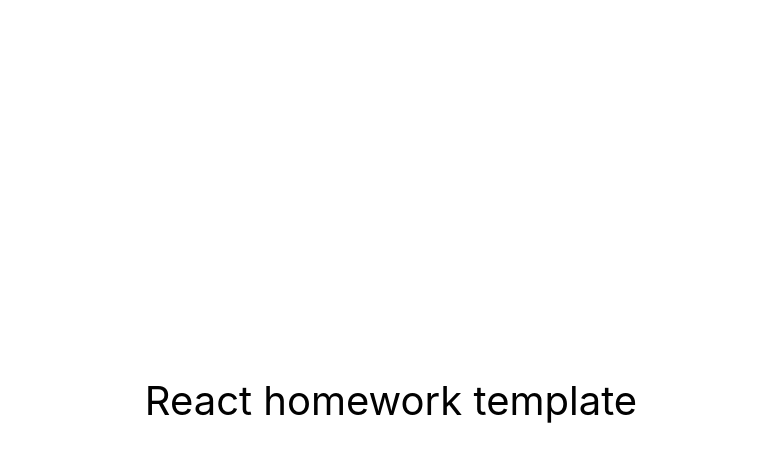
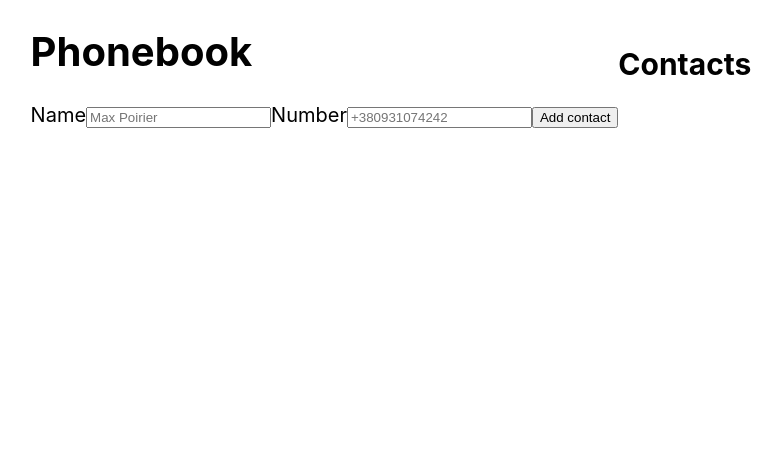
Before and after one commit to KostiZin/goit-react-hw-02-phonebook, a React (Create React App) app: page / in a window 1280 px wide. Shown: the top 462 px of the page, without its empty margins (249-1031 px from the left). Built offline with nearby package versions, Linux system fonts and the light colour scheme.

Commit message:
1st push

```diff
--- a/package.json
+++ b/package.json
@@ -7,10 +7,14 @@
     "@testing-library/jest-dom": "^5.16.3",
     "@testing-library/react": "^12.1.4",
     "@testing-library/user-event": "^13.5.0",
+    "formik": "^2.4.3",
+    "nanoid": "^4.0.2",
     "react": "^18.1.0",
     "react-dom": "^18.1.0",
     "react-scripts": "5.0.1",
-    "web-vitals": "^2.1.3"
+    "styled-components": "^6.0.7",
+    "web-vitals": "^2.1.3",
+    "yup": "^1.2.0"
   },
   "scripts": {
     "start": "react-scripts start",
--- a/src/components/App.jsx
+++ b/src/components/App.jsx
@@ -1,16 +1,98 @@
-export const App = () => {
+import React, { Component } from 'react';
+import { ContactForm } from './ContactForm';
+import { ContactList } from './ContactList';
+
+// export class App extends Component {
+//   state = {
+//     contacts: [],
+//     name: '',
+//   };
+
+//   // data is something that we get from the children when the button has been clicked (submit): we need to pass it on to the chiild as a prop
+//   handleSubmitSata = data => {
+//     console.log(data);
+
+//     // overwrite the excisting data
+//     this.setState(data);
+//   };
+
+//   render() {
+//     const { name } = this.state;
+
+//     return (
+//       <div>
+//         {/* in this case onSubmit it is just a name of the prop, we can use any name we want */}
+//         <Form onSubmit={this.handleSubmitSata} />
+//         <div>
+//           <h2>Contacts</h2>
+//           <ul>
+//             <li>{name}</li>
+//           </ul>
+//         </div>
+//       </div>
+//     );
+//   }
+// }
+
+export class App extends Component {
+  state = {
+    contacts: [
+      { id: 'id-1', name: 'Rosie Simpson', number: '459-12-56' },
+      { id: 'id-2', name: 'Hermione Kline', number: '443-89-12' },
+      { id: 'id-3', name: 'Eden Clements', number: '645-17-79' },
+      { id: 'id-4', name: 'Annie Copeland', number: '227-91-26' },
+    ],
+    filter: '',
+    name: '',
+    number: '',
+  };
+
+  handleAddContact = newContact => {
+    // overwrite the excisting data
+    // newContact is an object (initialValues) with name, id and number
+    this.setState(prevState => {
+      return {
+        contacts: [...prevState.contacts, newContact],
+      };
+    });
+
+    console.log('new contact:', newContact);
+    console.log(this.state.contacts);
+  };
+
+  //   handleSubmitSata = data => {
+
+  //     console.log(data);
+
+  //     // overwrite the excisting data
+  //     this.setState(data);
+  //   };
+
+  render() {
+    const { contacts } = this.state;
+
     return (
       <div
         style={{
-        height: '100vh',
+          height: '100%',
           display: 'flex',
           justifyContent: 'center',
           alignItems: 'center',
-        fontSize: 40,
-        color: '#010101'
+          fontSize: 20,
+          color: '#010101',
         }}
       >
-      React homework template
+        <div>
+          <h1>Phonebook</h1>
+          <ContactForm onAdd={this.handleAddContact} />
+        </div>
+        <div>
+          <h2>Contacts</h2>
+          <ContactList />
+        </div>
+        {/* <Filter />
+         */}
       </div>
     );
-};
+  }
+}
--- /dev/null
+++ b/src/components/ContactForm.js
@@ -0,0 +1,108 @@
+import React, { Component } from 'react';
+
+// export class Form extends Component {
+//   state = {
+//     name: '',
+//   };
+//   // the method that adds the value from the form to the state. The method is looking at the name='xxx' from input
+//   handleChange = e => {
+//     const { name, value } = e.currentTarget;
+//     this.setState({ [name]: value });
+//   };
+
+//   handleCreate = e => {
+//     e.preventDefault();
+
+//     console.log(this.state);
+
+//     // since we passed on this function as a prop, we can call it here. And here we can decide what information (data!!!!!!!! from the original function) will go to the original function as data!!!
+//     this.props.onSubmit(this.state);
+
+//     // now we need to call reset (after we added data to APP)
+
+//     this.reset();
+//   };
+
+//   // we will reset the form
+//   reset = () => {
+//     this.setState({ name: '' });
+//   };
+
+//   render() {
+//     const { name } = this.state;
+//     return (
+//       <form onSubmit={this.handleCreate}>
+//         <h2>Phonebook</h2>
+//         <label htmlFor="name">
+//           Name
+//           <input
+//             type="text"
+//             name="name"
+//             value={name}
+//             onChange={this.handleChange}
+//             pattern="^[a-zA-Zа-яА-Я]+(([' -][a-zA-Zа-яА-Я ])?[a-zA-Zа-яА-Я]*)*$"
+//             title="Name may contain only letters, apostrophe, dash and spaces. For example Adrian, Jacob Mercer, Charles de Batz de Castelmore d'Artagnan"
+//             required
+//           />
+//         </label>
+//         <button type="submit">Add contact</button>
+//       </form>
+//     );
+//   }
+// }
+
+import { StyledError } from './ContactForm.styled';
+import { Formik, Field, Form } from 'formik';
+import * as Yup from 'yup';
+import { nanoid } from 'nanoid';
+
+const schema = Yup.object().shape({
+  name: Yup.string().required(
+    "Name may contain only letters, apostrophe, dash and spaces. For example Adrian, Jacob Mercer, Charles de Batz de Castelmore d'Artagnan"
+  ),
+  number: Yup.number().required(
+    'Phone number must be digits and can contain spaces, dashes, parentheses and can start with +'
+  ),
+});
+
+export class ContactForm extends Component {
+  state = {
+    name: '',
+    number: '',
+  };
+
+  render() {
+    return (
+      <Formik
+        // it is initial value of our input
+        initialValues={{
+          name: '',
+          number: '',
+        }}
+        validationSchema={schema}
+        onSubmit={(values, actions) => {
+          // all values from initialValues when we click 'submit'
+          // if it is class and not just const we need to use this.props.FUNCTION() if we want to use a functioon from the main page (APP)
+          this.props.onAdd({ ...values, id: nanoid() });
+          actions.resetForm();
+        }}
+      >
+        <Form>
+          <label>
+            Name
+            <Field name="name" placeholder="Max Poirier" />
+            <StyledError name="name" component="div" />
+          </label>
+          <label>
+            Number
+            <Field type="tel" name="number" placeholder="+380931074242" />
+            <StyledError name="number" component="div" />
+          </label>
+          <button type="submit" onSubmit={this.onSubmit}>
+            Add contact
+          </button>
+        </Form>
+      </Formik>
+    );
+  }
+}
--- /dev/null
+++ b/src/components/ContactForm.styled.js
@@ -0,0 +1,7 @@
+import { styled } from 'styled-components';
+import { ErrorMessage } from 'formik';
+
+export const StyledError = styled(ErrorMessage)`
+  color: red;
+  font-size: 12px;
+`;
--- /dev/null
+++ b/src/components/ContactList.js
@@ -0,0 +1,15 @@
+import React from 'react';
+
+export const ContactList = () => {
+  {
+    /* <ul>
+            {contacts.map(({ name, id, number }) => {
+              return (
+                <li key={id}>
+                  {name}: {number}
+                </li>
+              );
+            })}
+          </ul> */
+  }
+};
```
Also changed, not shown: 1 other file (tests, documents, lock files or other folders). Lines whose indentation alone changed are shown as unchanged.
